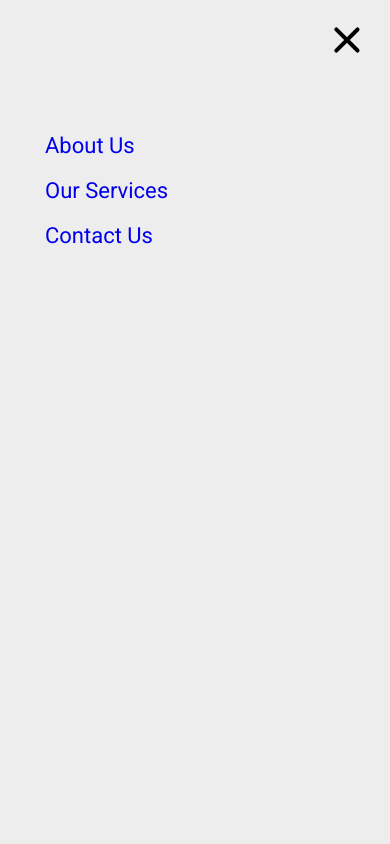
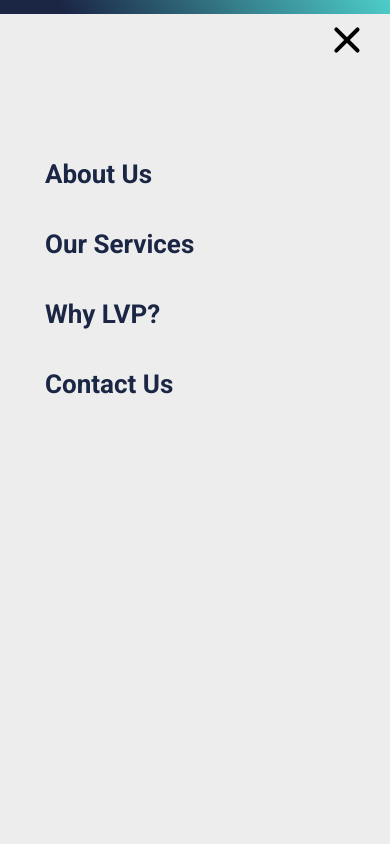
Before and after one commit to MarianoTimistit23/lvp, a website: page index.html in a window 390 px wide. Both pictures are taken after a click on the element 345 px from the left and 49 px from the top of the page. Shown: the top 844 px of the page. Drawn offline with nearby package versions, Linux system fonts and the light colour scheme.

Commit message:
General Improvements

```diff
--- a/index.html
+++ b/index.html
@@ -44,6 +44,9 @@
                         <a href="#our-services">Our Services</a>
                     </li>
                     <li>
+                        <a href="#why-lvp">Why LVP?</a>
+                    </li>
+                    <li>
                         <a href="#contact-us">Contact Us</a>
                     </li>
                 </ul>
@@ -65,6 +68,9 @@
                     </li>
                     <li>
                         <a href="#our-services">Our Services</a>
+                    </li>
+                    <li>
+                        <a href="#why-lvp">Why LVP?</a>
                     </li>
                     <li>
                         <a href="#contact-us">Contact Us</a>
@@ -179,7 +185,7 @@
     </section>
 
     <!-- Why LVP -->
-    <section class="why-lvp">
+    <section class="why-lvp" id="why-lvp">
         <div class="why-lvp__container container-lg">
 
             <!-- Title -->
--- a/main.js
+++ b/main.js
@@ -65,10 +65,32 @@ document.addEventListener('DOMContentLoaded', function() {
      */
     const hamburgerMenuToggle = document.querySelector('.header__hamburger-menu-container');
     const navMenu = document.querySelector('.header__nav-container-mobile ul');
+    const body = document.querySelector('body');
 
     hamburgerMenuToggle?.addEventListener('click', () => {
         hamburgerMenuToggle.classList.toggle('active');
         navMenu.classList.toggle('active');
+        body.classList.toggle('no-scroll');
+    });
+
+    // Close menu and allow scroll on anchor link click
+    const anchorLinks = navMenu.querySelectorAll('a[href^="#"]');
+    anchorLinks.forEach(link => {
+        link.addEventListener('click', (event) => {
+            event.preventDefault();
+            const targetId = link.getAttribute('href');
+            const targetElement = document.querySelector(targetId);
+
+            if (targetElement) {
+                // Scroll to the anchor element
+                targetElement.scrollIntoView({ behavior: 'smooth' });
+
+                // Close the menu
+                hamburgerMenuToggle.classList.remove('active');
+                navMenu.classList.remove('active');
+                body.classList.remove('no-scroll');
+            }
+        });
     });
 
     /**
--- a/scss/_general.scss
+++ b/scss/_general.scss
@@ -23,6 +23,12 @@ time, mark, audio, video {
 	border: 0;
 	font-size: 100%;
 	vertical-align: baseline;
+}
+
+body {
+    &.no-scroll {
+        overflow: hidden;
+    }
 }
 
 header,
@@ -59,10 +65,12 @@ table {
 
 /* -- Global Styles -- */
 section {
+    scroll-margin-top: 80px;
     padding: 60px 0;
 
     // Mobile
     @media (max-width: 768px) {
+        scroll-margin-top: 60px;
         padding: 40px 0;
     }
 }
--- a/scss/components/_header.scss
+++ b/scss/components/_header.scss
@@ -125,7 +125,7 @@
 
         ul {
             position: absolute;
-            top: -26px;
+            top: -10px;
             right: -25px;
             width: calc(100vw + 10px);
             height: calc(100vh + 10px);
@@ -133,9 +133,7 @@
             background: #ededed;
             list-style-type: none;
             -webkit-font-smoothing: antialiased; // To stop flickering of text in safari
-            //transform-origin: 0% 0%;
             transform: translate(100%, 0);
-
             transition: transform 0.5s cubic-bezier(0.77, 0.2, 0.05, 1.0);
 
             &.active {
@@ -143,8 +141,14 @@
             }
 
             li {
-                padding: 10px 0;
-                font-size: 22px;
+                padding: 20px 0;
+
+                a {
+                    font-size: 26px;
+                    line-height: 30px;
+                    font-weight: 700;
+                    color: $secondary;
+                }
             }
         }
     }
--- a/scss/modules/_hero.scss
+++ b/scss/modules/_hero.scss
@@ -29,6 +29,11 @@
         line-height: 28px;
         font-weight: map.get($font-weights, 'light');;
         margin-top: 24px;
+
+        // Mobile
+        @media (max-width: 768px) {
+            min-height: 58px;
+        }
     }
 
     &__image-container {
```
Also changed, not shown: style.css.
